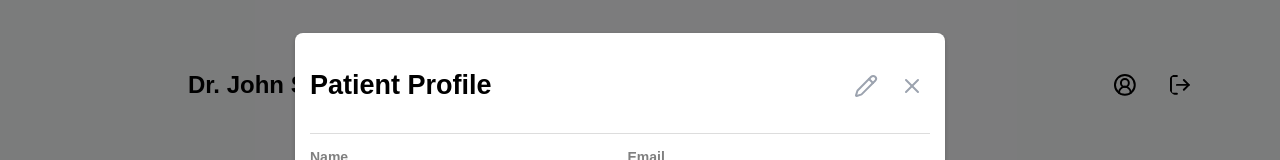
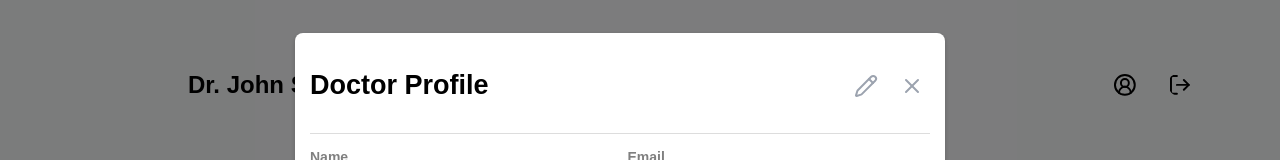
Before and after one commit to yaswanth6597/carematrix-ui, a React (Create React App) app: page /doctor-dashboard in a window 1280 px wide. Both pictures are taken after a click on the icon 1124 px from the left and 266 px from the top of the page. Shown: the part 182-342 px from the top of the page. Built offline with nearby package versions, Linux system fonts and the light colour scheme.

Commit message:
changed profile details in profile modal

```diff
--- a/src/components/ProfileModal.tsx
+++ b/src/components/ProfileModal.tsx
@@ -64,7 +64,7 @@ export function ProfileModal({ user, onClose }: ProfileModalProps) {
       <div className="profile-modal" onClick={(e) => e.stopPropagation()}>
         {/* ✅ Modal Header */}
         <div className="profile-modal-header">
-          <h2>Patient Profile</h2>
+        <h2>{user.role === 'doctor' ? 'Doctor Profile' : 'Patient Profile'}</h2>
           <div className="modal-header-icons">
             {!isEditing && (
               <button className="edit-button" onClick={() => setIsEditing(true)}>
```
